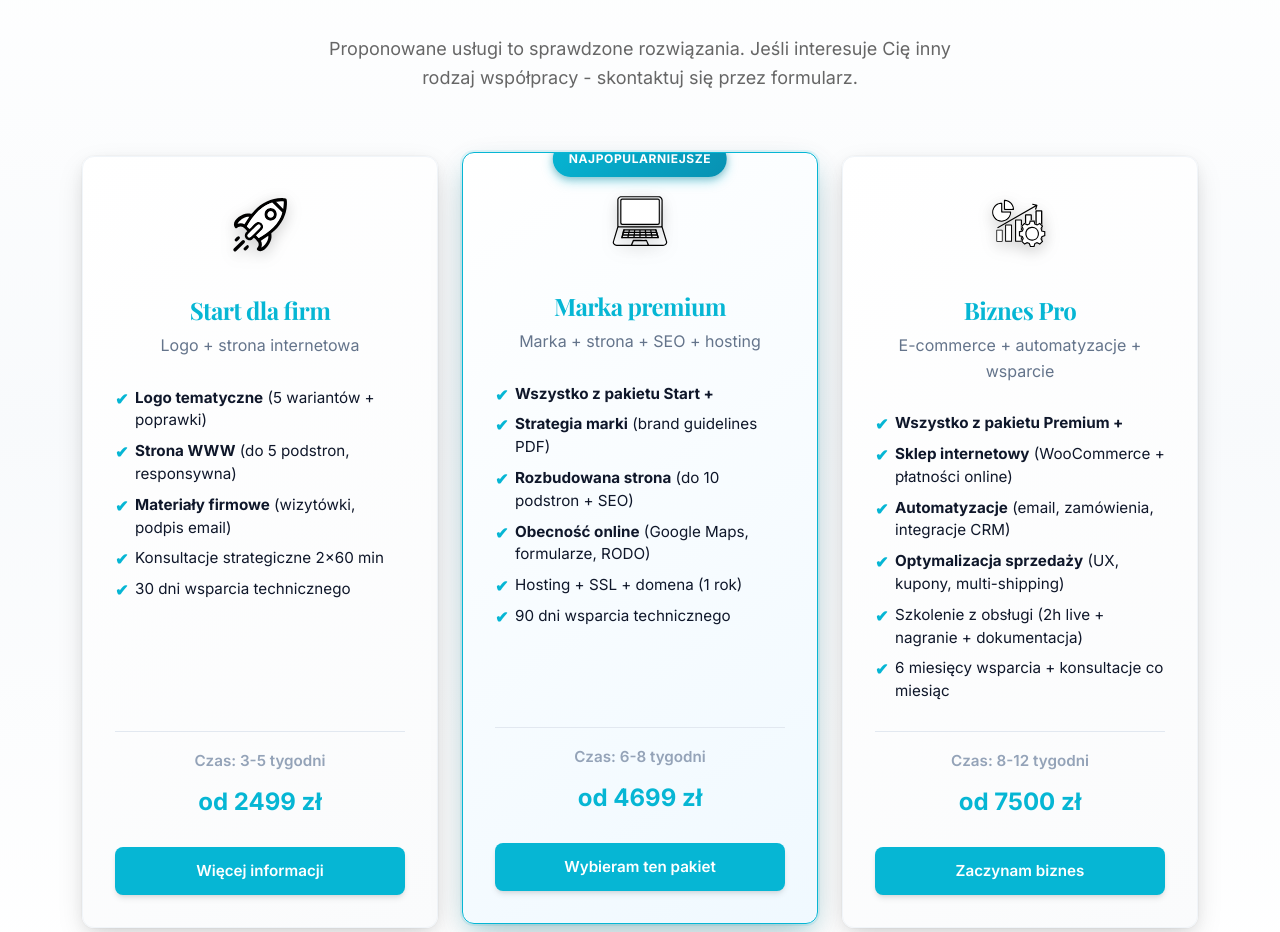
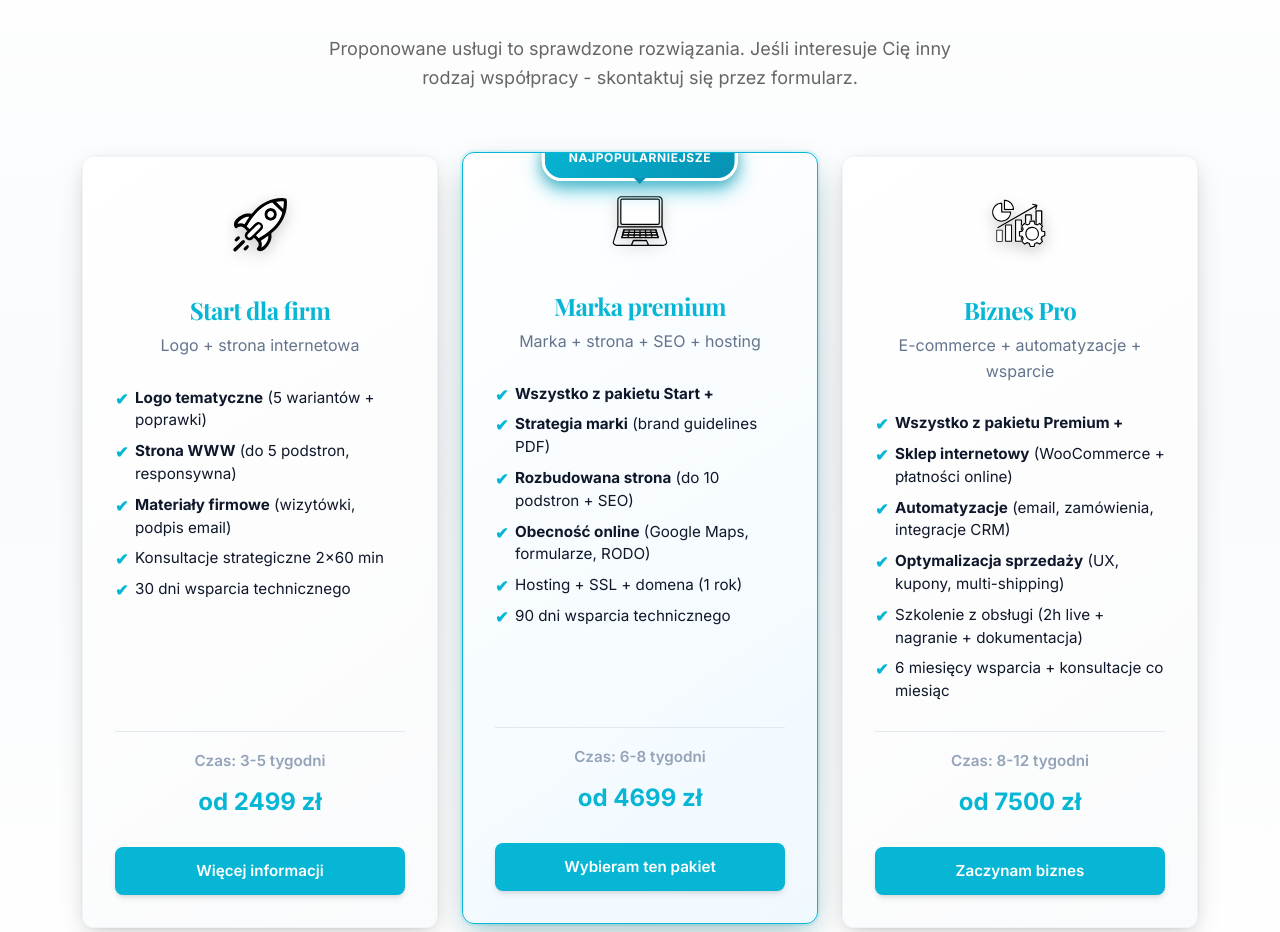
Before and after one commit to KwyszynskiDesign/KWdesignnew, a plain HTML site: page index.html in a window 1280 px wide. Shown: the part 2940-3872 px from the top of the page. Drawn offline with nearby package versions, Linux system fonts and the light colour scheme.

Commit message:
Update index-styles.css

```diff
--- a/assets/css/index-styles.css
+++ b/assets/css/index-styles.css
@@ -1426,27 +1426,60 @@ section {
         0 20px 45px -8px rgba(6, 182, 212, 0.35),
         0 0 0 2px var(--color-primary);
 }
-
 .popular-badge {
     position: absolute;
-    top: -12px;
+    top: -18px;
     left: 50%;
     transform: translateX(-50%);
     background: linear-gradient(135deg,
         var(--color-primary) 0%,
         var(--color-primary-dark) 100%);
     color: white;
-    padding: var(--space-2) var(--space-4);
-    border-radius: var(--radius-full);
+    padding: 10px 24px;
+    border-radius: 20px;
     font-size: 0.75rem;
     font-weight: var(--font-weight-bold);
     text-transform: uppercase;
     letter-spacing: 0.05em;
     box-shadow:
-        0 4px 12px rgba(6, 182, 212, 0.4),
-        0 2px 6px rgba(0,0,0,0.2);
+        0 6px 16px rgba(6, 182, 212, 0.5),
+        0 2px 8px rgba(0,0,0,0.2);
     z-index: 10;
-}
+    border: 3px solid white;
+}
+
+/* Efekt "przypinki" - dodaj pseudo-element dla wizualnego mocowania */
+.popular-badge::after {
+    content: '';
+    position: absolute;
+    bottom: -6px;
+    left: 50%;
+    transform: translateX(-50%);
+    width: 0;
+    height: 0;
+    border-left: 6px solid transparent;
+    border-right: 6px solid transparent;
+    border-top: 6px solid var(--color-primary-dark);
+}
+
+/* Animacja pulsowania dla przyciągnięcia uwagi */
+.popular-badge {
+    animation: badge-pulse 2s ease-in-out infinite;
+}
+
+@keyframes badge-pulse {
+    0%, 100% {
+        box-shadow:
+            0 6px 16px rgba(6, 182, 212, 0.5),
+            0 2px 8px rgba(0,0,0,0.2);
+    }
+    50% {
+        box-shadow:
+            0 8px 20px rgba(6, 182, 212, 0.7),
+            0 4px 12px rgba(0,0,0,0.25);
+    }
+}
+
 
 .service-icon {
     font-size: 3.5rem;
```
